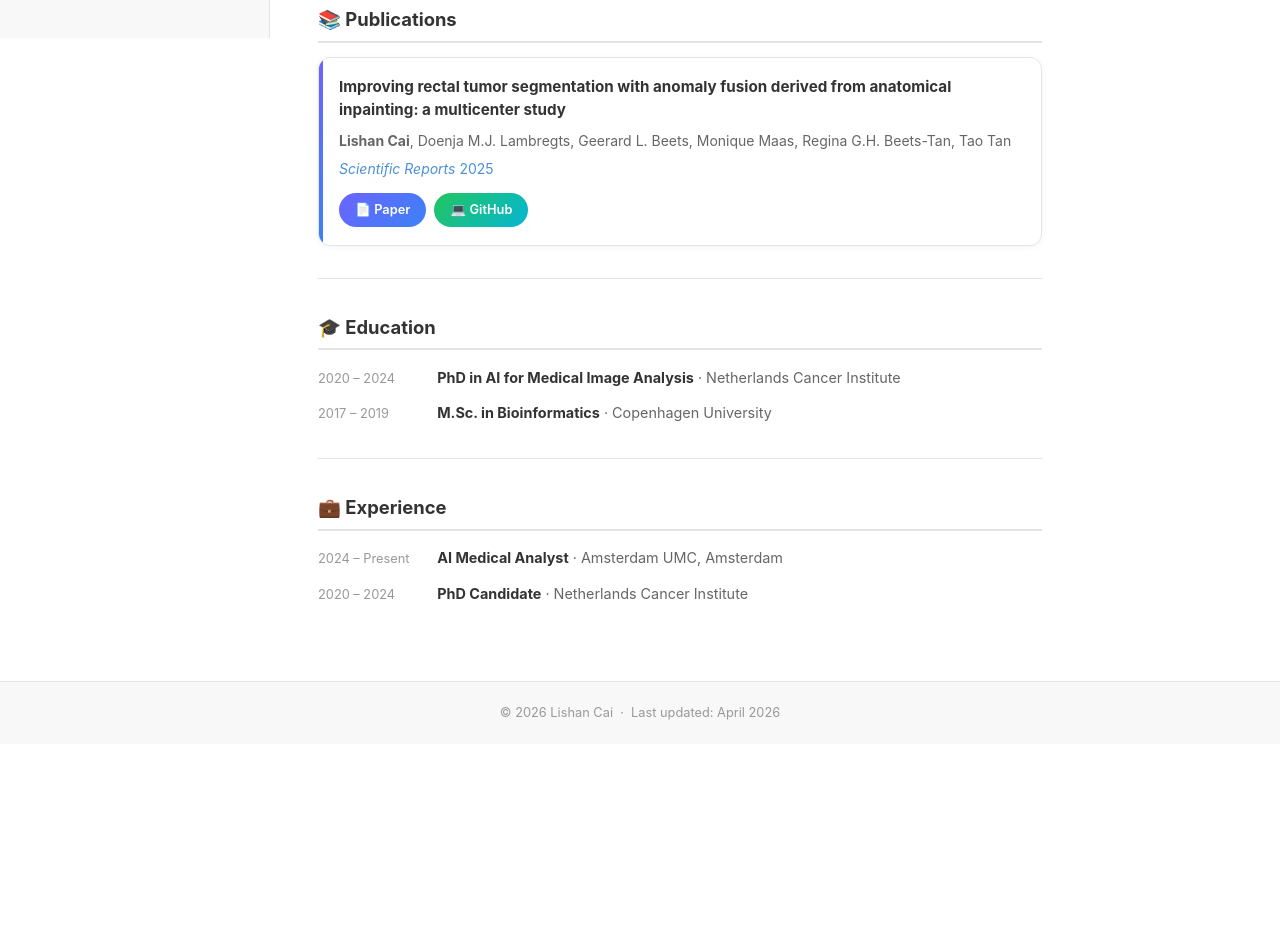
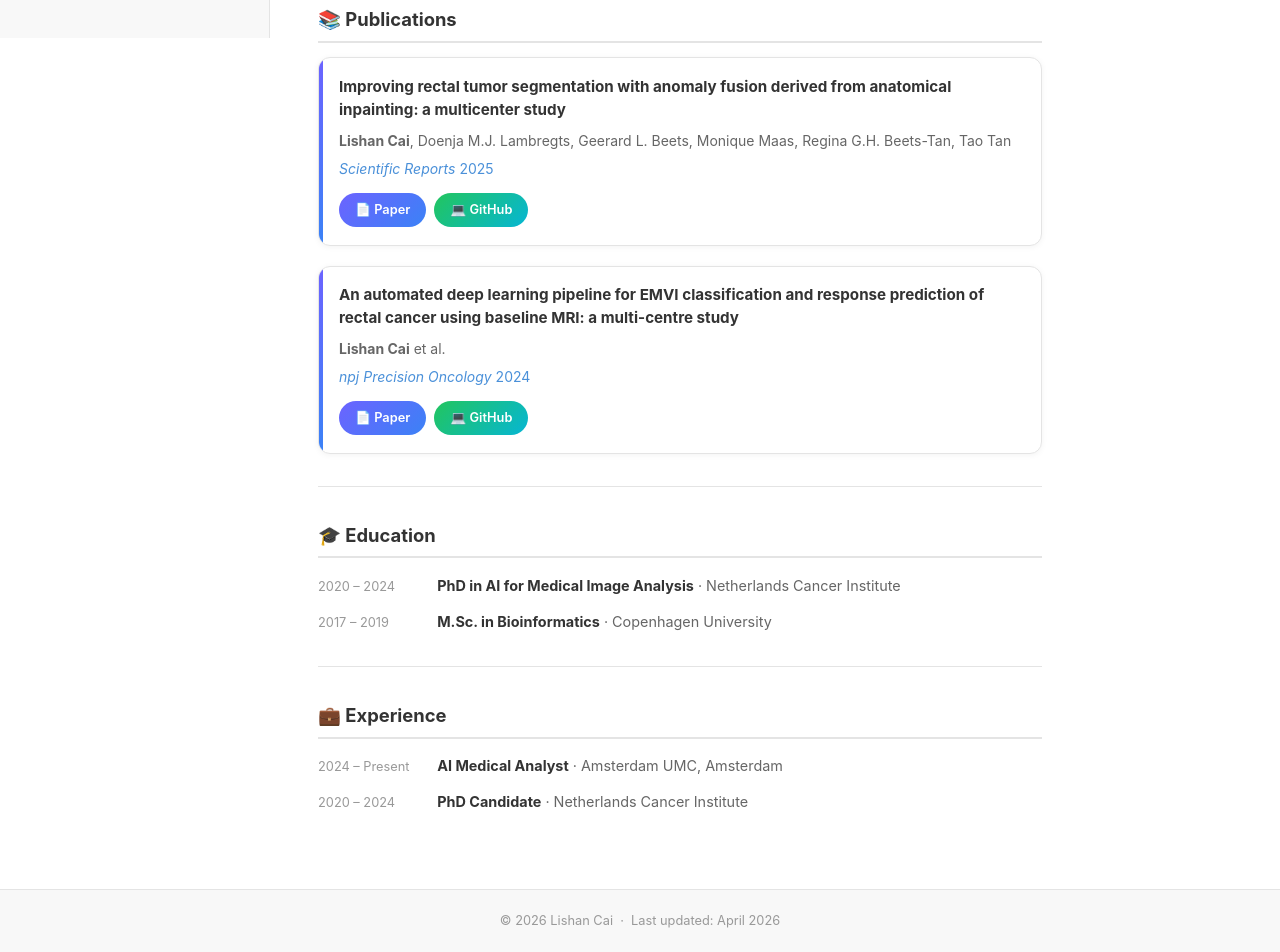
Before and after one commit to Liiiii2101/Liiiii2101.github.io, a plain HTML site: page blog/index.html in a window 1280 px wide. Shown: the part 762-1714 px from the top of the page. Before the commit the page ends 1506 px from the top, so only its background shows below. Drawn offline with Linux system fonts and the light colour scheme.

Commit message:
Add second publication: EMVI classification paper

```diff
--- a/blog/index.html
+++ b/blog/index.html
@@ -124,6 +124,20 @@
             <a href="https://github.com/Liiiii2101/Anatomy-aware-nnUNet-for-Rectal-Tumor-Segmentation" class="pub-btn pub-btn-github" target="_blank" rel="noopener">💻 GitHub</a>
           </div>
         </div>
+
+        <div class="pub-card">
+          <p class="pub-title">
+            <a href="https://www.nature.com/articles/s41698-024-00516-x" target="_blank" rel="noopener">
+              An automated deep learning pipeline for EMVI classification and response prediction of rectal cancer using baseline MRI: a multi-centre study
+            </a>
+          </p>
+          <p class="pub-authors"><strong>Lishan Cai</strong> et al.</p>
+          <p class="pub-venue"><em>npj Precision Oncology</em> 2024</p>
+          <div class="pub-buttons">
+            <a href="https://www.nature.com/articles/s41698-024-00516-x" class="pub-btn pub-btn-paper" target="_blank" rel="noopener">📄 Paper</a>
+            <a href="https://github.com/Liiiii2101/MLNet" class="pub-btn pub-btn-github" target="_blank" rel="noopener">💻 GitHub</a>
+          </div>
+        </div>
       </section>
 
       <hr />
```
